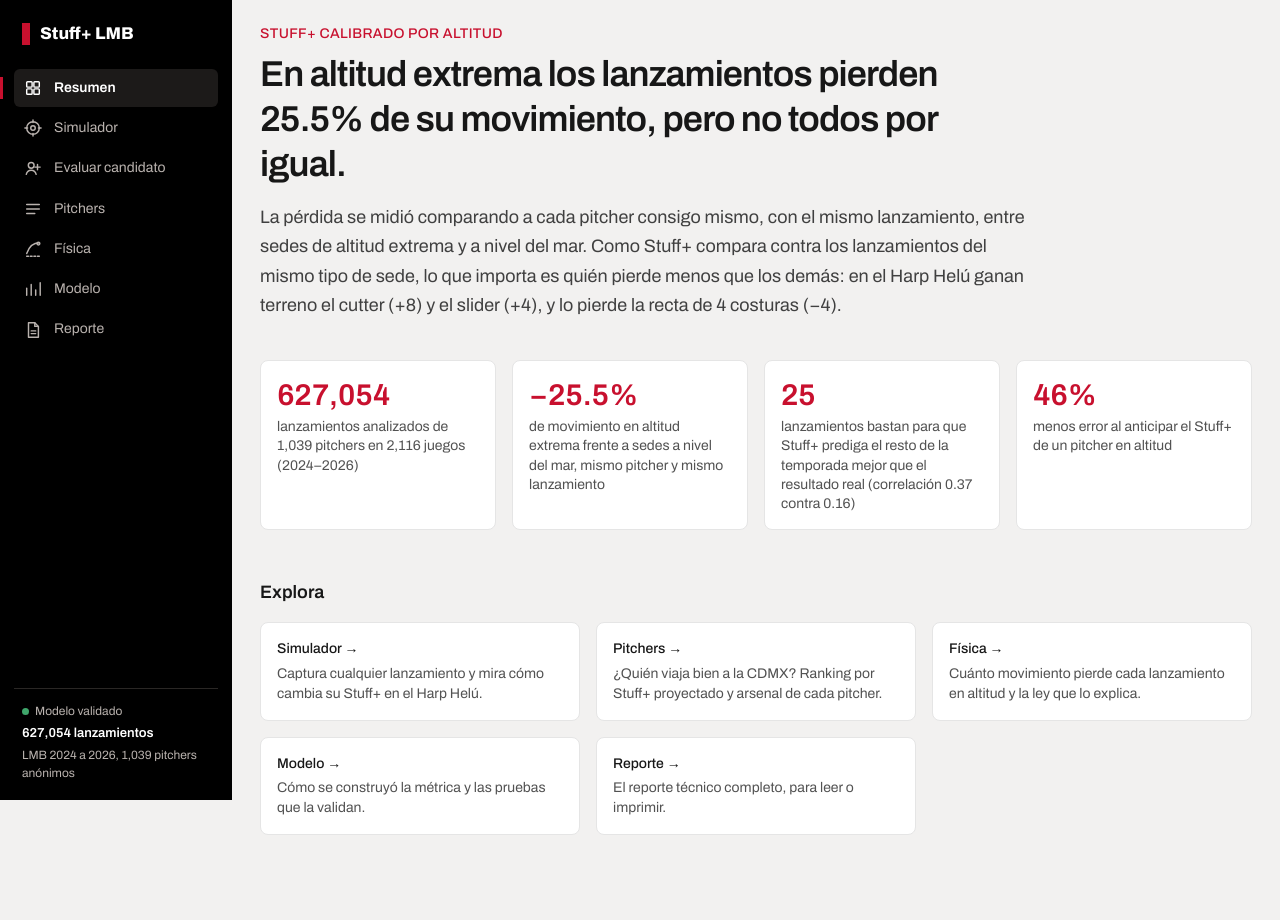
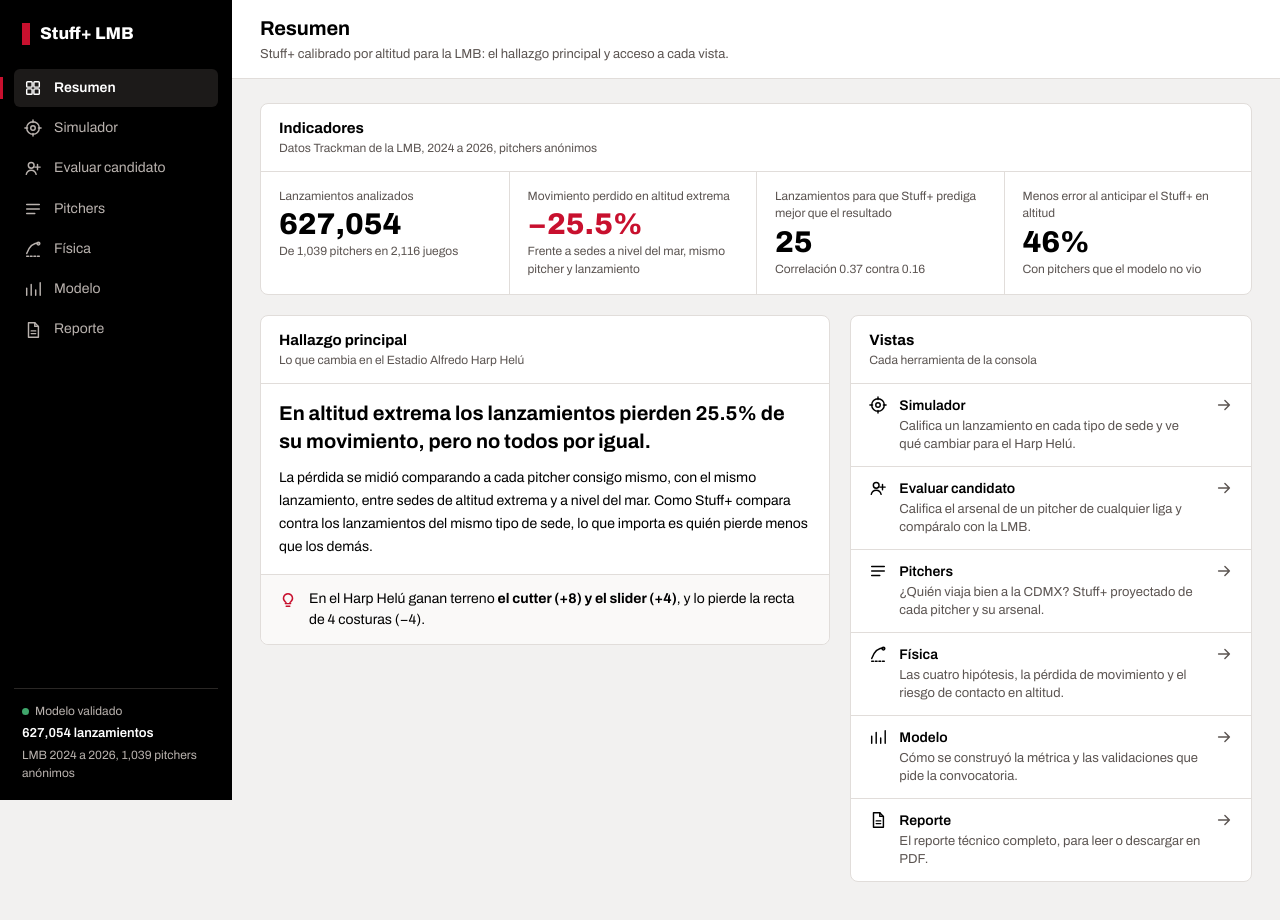
Before and after one commit to MVelascoWS/stuffplus-lmb, a Next.js app: page / in a window 1280 px wide. Shown: the top 920 px of the page. Before the commit the page ends 891 px from the top, so only its background shows below. Built offline with nearby package versions, Linux system fonts and the light colour scheme.

Commit message:
Rediseña Resumen y Reporte como paneles y retira componentes que ya no se usan

```diff
--- a/app/page.tsx
+++ b/app/page.tsx
@@ -1,6 +1,5 @@
-import { EnLienzo } from "@/components/consola/Vista";
 import { Home } from "@/components/home/Home";
 
 export default function HomePage() {
-  return <EnLienzo><Home /></EnLienzo>;
+  return <Home />;
 }
--- a/app/reporte/page.tsx
+++ b/app/reporte/page.tsx
@@ -1,22 +1,27 @@
-import { EnLienzo } from "@/components/consola/Vista";
 import type { Metadata } from "next";
+import { IcoCargar, IcoExterno } from "@/components/consola/Iconos";
+import { Panel } from "@/components/consola/Panel";
+import { Vista } from "@/components/consola/Vista";
 import { ReportFrame } from "@/components/reporte/ReportFrame";
-import { PageIntro } from "@/components/ui";
+import { REPORTE_SRC } from "@/components/reporte/ruta";
 
 export const metadata: Metadata = { title: "Reporte" };
 
 export default function ReportePage() {
   return (
-    <EnLienzo>
-    <>
-      <PageIntro title="Reporte técnico">
-        <p>
-          El documento completo: cómo se construyó la métrica, la capa física, el perfil de pitcher ideal para el Harp
-          Helú, las recomendaciones y las limitaciones del análisis.
-        </p>
-      </PageIntro>
-      <ReportFrame />
-    </>
-    </EnLienzo>
+    <Vista
+      titulo="Reporte técnico"
+      descripcion="El documento completo: método, física, perfil ideal para el Harp Helú, recomendaciones y alcance."
+      acciones={
+        <>
+          <a className="btn" href={REPORTE_SRC} target="_blank" rel="noopener"><IcoExterno />Abrir en otra pestaña</a>
+          <a className="btn prim" href="/reporte.pdf" download><IcoCargar />Descargar PDF</a>
+        </>
+      }
+    >
+      <Panel ancho={12} titulo="Stuff+ calibrado por altitud" meta="Reporte técnico, también disponible en PDF">
+        <ReportFrame />
+      </Panel>
+    </Vista>
   );
 }
--- a/components/consola/Vista.tsx
+++ b/components/consola/Vista.tsx
@@ -33,8 +33,3 @@ export function ErrorDatos({ mensaje }: { mensaje: string }) {
     </p>
   );
 }
-
-/** Contenido de ancho completo sobre el lienzo, para vistas que aún no se dividen en paneles. */
-export function EnLienzo({ children }: { children: ReactNode }) {
-  return <div className="lienzo"><div className="c12 min-w-0">{children}</div></div>;
-}
--- a/components/home/Home.tsx
+++ b/components/home/Home.tsx
@@ -1,19 +1,28 @@
 "use client";
 
 import Link from "next/link";
-import { WithData } from "@/components/DataProvider";
-import { Stat } from "@/components/ui";
+import type { ComponentType } from "react";
+import { useDashboardData } from "@/components/DataProvider";
+import {
+  IcoCandidato, IcoFisica, IcoFlecha, IcoModelo, IcoPitchers, IcoReporte, IcoSimulador,
+} from "@/components/consola/Iconos";
+import { Kpis, Lectura, Panel } from "@/components/consola/Panel";
+import { Cargando, ErrorDatos, Vista } from "@/components/consola/Vista";
 import type { DashboardMeta } from "@/lib/data";
 import { TIPO_CON_ARTICULO, fmt0, fmt1, fmt2, fmtSigned } from "@/lib/format";
 import { conResultados } from "@/types/resultados";
 
-const VIEWS = [
-  { href: "/simulador/", title: "Simulador", text: "Captura cualquier lanzamiento y mira cómo cambia su Stuff+ en el Harp Helú." },
-  { href: "/pitchers/", title: "Pitchers", text: "¿Quién viaja bien a la CDMX? Ranking por Stuff+ proyectado y arsenal de cada pitcher." },
-  { href: "/fisica/", title: "Física", text: "Cuánto movimiento pierde cada lanzamiento en altitud y la ley que lo explica." },
-  { href: "/modelo/", title: "Modelo", text: "Cómo se construyó la métrica y las pruebas que la validan." },
-  { href: "/reporte/", title: "Reporte", text: "El reporte técnico completo, para leer o imprimir." },
+const VISTAS: { href: string; titulo: string; texto: string; Icono: ComponentType }[] = [
+  { href: "/simulador/", titulo: "Simulador", texto: "Califica un lanzamiento en cada tipo de sede y ve qué cambiar para el Harp Helú.", Icono: IcoSimulador },
+  { href: "/candidatos/", titulo: "Evaluar candidato", texto: "Califica el arsenal de un pitcher de cualquier liga y compáralo con la LMB.", Icono: IcoCandidato },
+  { href: "/pitchers/", titulo: "Pitchers", texto: "¿Quién viaja bien a la CDMX? Stuff+ proyectado de cada pitcher y su arsenal.", Icono: IcoPitchers },
+  { href: "/fisica/", titulo: "Física", texto: "Las cuatro hipótesis, la pérdida de movimiento y el riesgo de contacto en altitud.", Icono: IcoFisica },
+  { href: "/modelo/", titulo: "Modelo", texto: "Cómo se construyó la métrica y las validaciones que pide la convocatoria.", Icono: IcoModelo },
+  { href: "/reporte/", titulo: "Reporte", texto: "El reporte técnico completo, para leer o descargar en PDF.", Icono: IcoReporte },
 ];
+
+const TITULO = "Resumen";
+const DESCRIPCION = "Stuff+ calibrado por altitud para la LMB: el hallazgo principal y acceso a cada vista.";
 
 /** El tamaño de muestra más chico con el que Stuff+ predice mejor que el resultado real. */
 function smallestWinningSample(meta: DashboardMeta) {
@@ -25,9 +34,15 @@ function lista(items: string[]): string {
 }
 
 export function Home() {
+  const estado = useDashboardData();
+  if (estado.status !== "ready") {
     return (
-    <WithData>
-      {({ meta }) => {
+      <Vista titulo={TITULO} descripcion={DESCRIPCION}>
+        {estado.status === "error" ? <ErrorDatos mensaje={estado.message} /> : <Cargando />}
+      </Vista>
+    );
+  }
+  const { meta } = estado.data;
   const loss = meta.perdida_mov_tipo.observado_promedio;
   const sample = smallestWinningSample(meta);
   const deltas = [...meta.delta_tipo_proyectado].sort((a, b) => b.delta - a.delta);
@@ -35,62 +50,55 @@ export function Home() {
   const loser = deltas[deltas.length - 1];
   const describe = (d: (typeof deltas)[number]) => `${TIPO_CON_ARTICULO[d.tipo]} (${fmtSigned(d.delta)})`;
   const ds = meta.dataset;
+  const reduccion = conResultados(meta).projection_validation.reduccion_error_pct;
+
   return (
-          <>
-            <section className="mb-10 max-w-3xl">
-              <p className="text-sm font-medium uppercase tracking-wide text-accent">Stuff+ calibrado por altitud</p>
-              <h1 className="mt-2 text-3xl font-semibold leading-tight tracking-tight text-neutral-900 sm:text-4xl">
-                En altitud extrema los lanzamientos pierden {fmt1(Math.abs(loss))}% de su movimiento, pero no todos por
-                igual.
-              </h1>
-              <p className="mt-4 text-base leading-relaxed text-neutral-700 sm:text-lg">
-                La pérdida se midió comparando a cada pitcher consigo mismo, con el mismo lanzamiento, entre sedes de
-                altitud extrema y a nivel del mar. Como Stuff+ compara contra los lanzamientos del mismo tipo de sede, lo
-                que importa es quién pierde menos que los demás: en el Harp Helú ganan terreno{" "}
-                {lista(winners.map(describe))}, y lo pierde {describe(loser)}.
+    <Vista titulo={TITULO} descripcion={DESCRIPCION}>
+      <Panel ancho={12} titulo="Indicadores" meta={`Datos Trackman de la LMB, ${ds.temporadas[0]} a ${ds.temporadas[ds.temporadas.length - 1]}, pitchers anónimos`}>
+        <Kpis
+          items={[
+            { k: "Lanzamientos analizados", v: fmt0(ds.lanzamientos), d: `De ${fmt0(ds.pitchers)} pitchers en ${fmt0(ds.juegos)} juegos` },
+            { k: "Movimiento perdido en altitud extrema", v: `${fmtSigned(loss, 1)}%`, tono: "r", d: "Frente a sedes a nivel del mar, mismo pitcher y lanzamiento" },
+            sample
+              ? { k: "Lanzamientos para que Stuff+ prediga mejor que el resultado", v: fmt0(sample.N), d: `Correlación ${fmt2(sample.stuff)} contra ${fmt2(sample.rv)}` }
+              : { k: "Lanzamientos para que Stuff+ prediga mejor que el resultado", v: "—" },
+            { k: "Menos error al anticipar el Stuff+ en altitud", v: `${fmt0(reduccion)}%`, d: "Con pitchers que el modelo no vio" },
+          ]}
+        />
+      </Panel>
+
+      <Panel ancho={7} titulo="Hallazgo principal" meta="Lo que cambia en el Estadio Alfredo Harp Helú">
+        <div className="pb">
+          <p className="m-0 text-[20px] font-bold leading-snug" style={{ fontStretch: "105%" }}>
+            En altitud extrema los lanzamientos pierden {fmt1(Math.abs(loss))}% de su movimiento, pero no todos por igual.
           </p>
-            </section>
+          <p className="m-0 mt-3 text-[14px] leading-relaxed">
+            La pérdida se midió comparando a cada pitcher consigo mismo, con el mismo lanzamiento, entre sedes de altitud
+            extrema y a nivel del mar. Como Stuff+ compara contra los lanzamientos del mismo tipo de sede, lo que importa es
+            quién pierde menos que los demás.
+          </p>
+        </div>
+        <Lectura>
+          En el Harp Helú ganan terreno <b>{lista(winners.map(describe))}</b>, y lo pierde {describe(loser)}.
+        </Lectura>
+      </Panel>
 
-            <section aria-label="Indicadores principales" className="mb-12 grid gap-4 sm:grid-cols-2 lg:grid-cols-4">
-              <Stat
-                value={fmt0(ds.lanzamientos)}
-                label={`lanzamientos analizados de ${fmt0(ds.pitchers)} pitchers en ${fmt0(ds.juegos)} juegos (${ds.temporadas[0]}–${ds.temporadas[ds.temporadas.length - 1]})`}
-              />
-              <Stat
-                value={`${fmtSigned(loss, 1)}%`}
-                label="de movimiento en altitud extrema frente a sedes a nivel del mar, mismo pitcher y mismo lanzamiento"
-              />
-              {sample && (
-                <Stat
-                  value={fmt0(sample.N)}
-                  label={`lanzamientos bastan para que Stuff+ prediga el resto de la temporada mejor que el resultado real (correlación ${fmt2(sample.stuff)} contra ${fmt2(sample.rv)})`}
-                />
-              )}
-              <Stat
-                value={`${fmt0(conResultados(meta).projection_validation.reduccion_error_pct)}%`}
-                label="menos error al anticipar el Stuff+ de un pitcher en altitud"
-              />
-            </section>
-
-            <section aria-labelledby="explora">
-              <h2 id="explora" className="mb-4 text-lg font-semibold text-neutral-900">Explora</h2>
-              <ul className="grid gap-4 sm:grid-cols-2 lg:grid-cols-3">
-                {VIEWS.map((v) => (
-                  <li key={v.href}>
-                    <Link
-                      href={v.href}
-                      className="group block h-full rounded-lg border border-neutral-200 bg-white p-4 transition-colors hover:border-accent"
-                    >
-                      <span className="font-medium text-neutral-900 group-hover:text-accent">{v.title} →</span>
-                      <p className="mt-1 text-sm text-neutral-600">{v.text}</p>
+      <Panel ancho={5} titulo="Vistas" meta="Cada herramienta de la consola">
+        <ul className="m-0 list-none p-0">
+          {VISTAS.map(({ href, titulo, texto, Icono }) => (
+            <li key={href} className="border-b border-linea last:border-b-0">
+              <Link href={href} className="group grid grid-cols-[18px_minmax(0,1fr)_18px] items-start gap-3 px-[18px] py-3 hover:bg-[#faf9f8]">
+                <Icono />
+                <span>
+                  <span className="block font-semibold">{titulo}</span>
+                  <span className="block text-[13px] text-grafito">{texto}</span>
+                </span>
+                <span className="text-grafito group-hover:text-tinta"><IcoFlecha /></span>
               </Link>
             </li>
           ))}
         </ul>
-            </section>
-          </>
-        );
-      }}
-    </WithData>
+      </Panel>
+    </Vista>
   );
 }
--- a/components/reporte/ReportFrame.tsx
+++ b/components/reporte/ReportFrame.tsx
@@ -2,9 +2,7 @@
 
 import { useEffect, useRef, useState } from "react";
 
-// En el sitio exportado el reporte se publica en /reporte-tecnico/ (ver scripts/publicar-reporte.mjs);
-// en desarrollo se sirve directo desde public/.
-const SRC = process.env.NODE_ENV === "development" ? "/reporte.html" : "/reporte-tecnico/";
+import { REPORTE_SRC } from "./ruta";
 
 /** Muestra el reporte técnico dentro del sitio, con la altura de su contenido para evitar un doble scroll. */
 export function ReportFrame() {
@@ -15,8 +13,7 @@ export function ReportFrame() {
     const el = frame.current;
     if (!el) return;
     let observer: ResizeObserver | null = null;
-    // Se suma el borde del iframe (1 px arriba y abajo) para que no aparezca scroll interno.
-    const measure = (doc: Document) => setHeight(doc.documentElement.scrollHeight + 2);
+    const measure = (doc: Document) => setHeight(doc.documentElement.scrollHeight);
     const fit = () => {
       const doc = el.contentDocument;
       if (!doc?.body) return;
@@ -34,37 +31,13 @@ export function ReportFrame() {
     };
   }, []);
 
-  const print = () => frame.current?.contentWindow?.print();
-
   return (
-    <>
-      <div className="mb-4 flex flex-wrap gap-2 text-sm">
-        <a
-          href={SRC}
-          target="_blank"
-          rel="noopener"
-          className="rounded border border-neutral-300 bg-white px-3 py-1.5 text-neutral-800 hover:bg-neutral-100"
-        >
-          Abrir en otra pestaña
-        </a>
-        <button
-          type="button"
-          onClick={print}
-          className="rounded border border-neutral-300 bg-white px-3 py-1.5 text-neutral-800 hover:bg-neutral-100"
-        >
-          Imprimir o guardar como PDF
-        </button>
-        <a href="/reporte.pdf" download className="rounded bg-accent px-3 py-1.5 font-medium text-white hover:bg-red-800">
-          Descargar PDF
-        </a>
-      </div>
-      <iframe
-        ref={frame}
-        src={SRC}
-        title="Reporte técnico"
-        className="block w-full rounded-lg border border-neutral-200 bg-white"
-        style={{ height }}
-      />
-    </>
+    <iframe
+      ref={frame}
+      src={REPORTE_SRC}
+      title="Reporte técnico"
+      className="block w-full rounded-b-lg border-0 bg-papel"
+      style={{ height }}
+    />
   );
 }
--- /dev/null
+++ b/components/reporte/ruta.ts
@@ -0,0 +1,3 @@
+// En el sitio exportado el reporte se publica en /reporte-tecnico/ (ver scripts/publicar-reporte.mjs);
+// en desarrollo se sirve directo desde public/.
+export const REPORTE_SRC = process.env.NODE_ENV === "development" ? "/reporte.html" : "/reporte-tecnico/";
--- a/components/ui.tsx
+++ /dev/null
@@ -1,48 +0,0 @@
-// Piezas de presentación compartidas por las vistas.
-import type { ReactNode } from "react";
-
-/** Encabezado de vista: título y una o dos frases en lenguaje llano antes de cualquier número. */
-export function PageIntro({ title, children }: { title: string; children: ReactNode }) {
-  return (
-    <div className="mb-8 max-w-3xl">
-      <h1 className="text-2xl font-semibold tracking-tight text-neutral-900 sm:text-3xl">{title}</h1>
-      <div className="mt-3 space-y-2 text-base leading-relaxed text-neutral-700">{children}</div>
-    </div>
-  );
-}
-
-export function Card({ children, className = "" }: { children: ReactNode; className?: string }) {
-  return <section className={`rounded-lg border border-neutral-200 bg-white p-4 sm:p-5 ${className}`}>{children}</section>;
-}
-
-export function CardTitle({ children, sub }: { children: ReactNode; sub?: ReactNode }) {
-  return (
-    <div className="mb-4">
-      <h2 className="text-base font-semibold text-neutral-900">{children}</h2>
-      {sub && <p className="mt-1 text-sm text-neutral-600">{sub}</p>}
-    </div>
-  );
-}
-
-export function Stat({ value, label }: { value: ReactNode; label: ReactNode }) {
-  return (
-    <div className="rounded-lg border border-neutral-200 bg-white p-4">
-      <div className="text-3xl font-semibold tabular-nums text-accent">{value}</div>
-      <div className="mt-1 text-sm leading-snug text-neutral-600">{label}</div>
-    </div>
-  );
-}
-
-/** Leyenda simple para gráficas: un cuadro de color junto a su nombre. */
-export function Legend({ items }: { items: { color: string; label: string }[] }) {
-  return (
-    <ul className="mt-3 flex flex-wrap gap-x-4 gap-y-1 text-xs text-neutral-600">
-      {items.map((i) => (
-        <li key={i.label} className="flex items-center gap-1.5">
-          <span className="inline-block h-2.5 w-2.5 rounded-sm" style={{ background: i.color }} />
-          {i.label}
-        </li>
-      ))}
-    </ul>
-  );
-}
```
Also changed, not shown: components/DataProvider.tsx (+0 -16 lines), components/simulador/equivalencias.ts (deleted, +0 -21 lines). Lines whose indentation alone changed are shown as unchanged.
